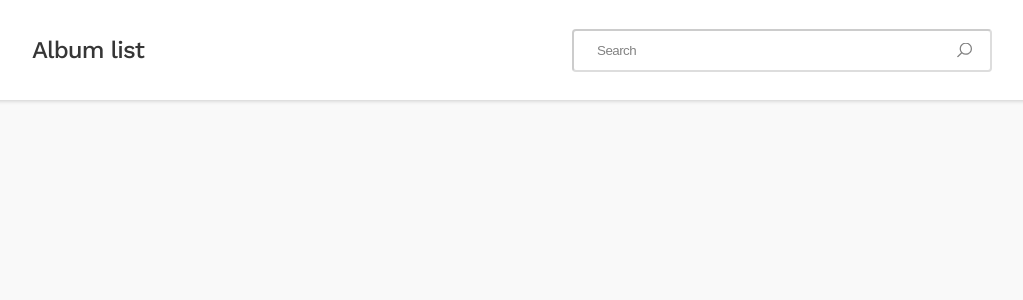
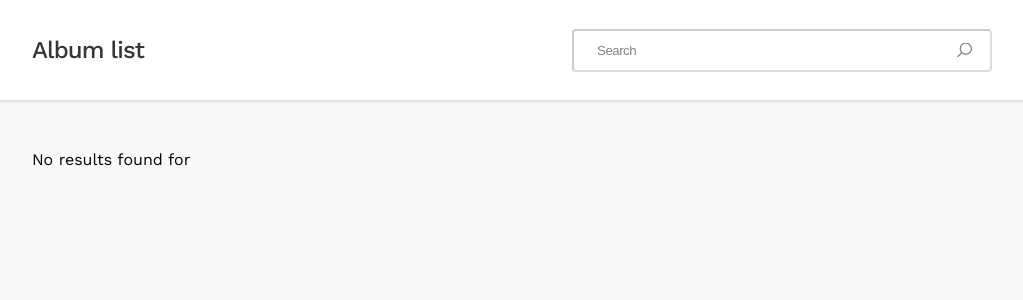
Before and after one commit to aduda091/album-library, a React (Create React App) app: page / in a window 1280 px wide. Shown: the top 300 px of the page, without its empty margins (128-1151 px from the left). Built offline with nearby package versions, Linux system fonts and the light colour scheme; no server answers; the HTML template or start-up script is replaced by a standard one.

Commit message:
empty state for search results

```diff
--- a/src/pages/Home/index.jsx
+++ b/src/pages/Home/index.jsx
@@ -7,6 +7,8 @@ import AlbumContainer from '../../components/AlbumContainer';
 import axios from '../../axios';
 import { resolveApiUrl } from '../../utils';
 
+import './style.scss';
+
 function Home() {
     const urlParams = useLocation().search;
     const [albums, setAlbums] = useState([]);
@@ -14,7 +16,7 @@ function Home() {
 
     const handleSearchChange = term => {
         setSearchTerm(term);
-    }
+    };
 
     useEffect(() => {
         const url = resolveApiUrl(urlParams, searchTerm);
@@ -31,7 +33,13 @@ function Home() {
     return (
         <div>
             <Header title="Album list" hasSearch onSearchChange={handleSearchChange} />
-            {albums.length ? <AlbumContainer albums={albums} /> : null}
+            {albums.length ? (
+                <AlbumContainer albums={albums} />
+            ) : (
+                <div className="no-results">
+                    No results found for <span className="search-term">{searchTerm}</span>{' '}
+                </div>
+            )}
         </div>
     );
 }
--- /dev/null
+++ b/src/pages/Home/style.scss
@@ -0,0 +1,14 @@
+@import '../../assets/scss/mixins';
+
+.no-results {
+    margin: 3.25rem auto;
+    width: 75%;
+
+    @include md {
+        max-width: 1080px;
+    }
+}
+
+.search-term {
+    font-weight: bold;
+}
```
